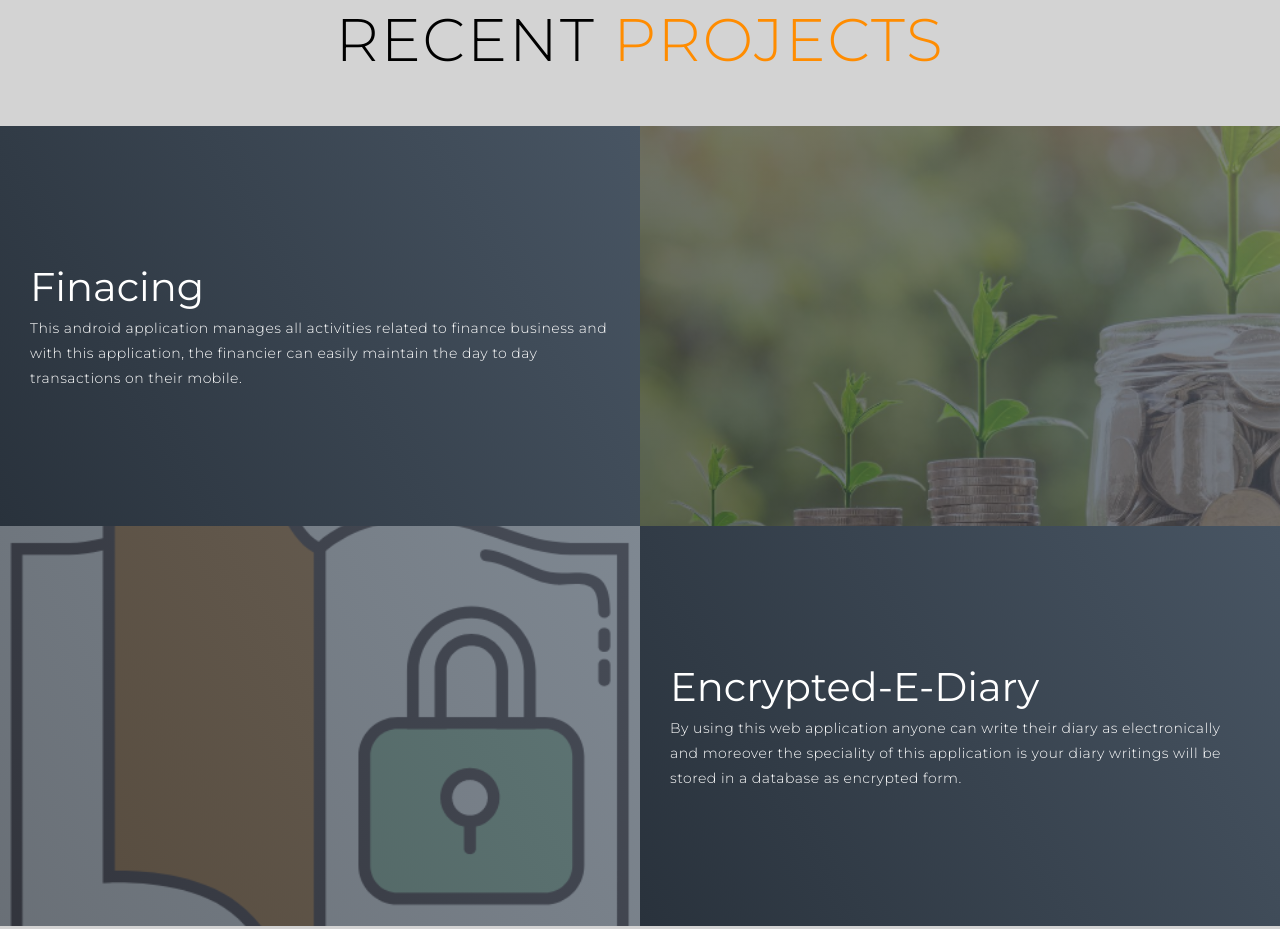
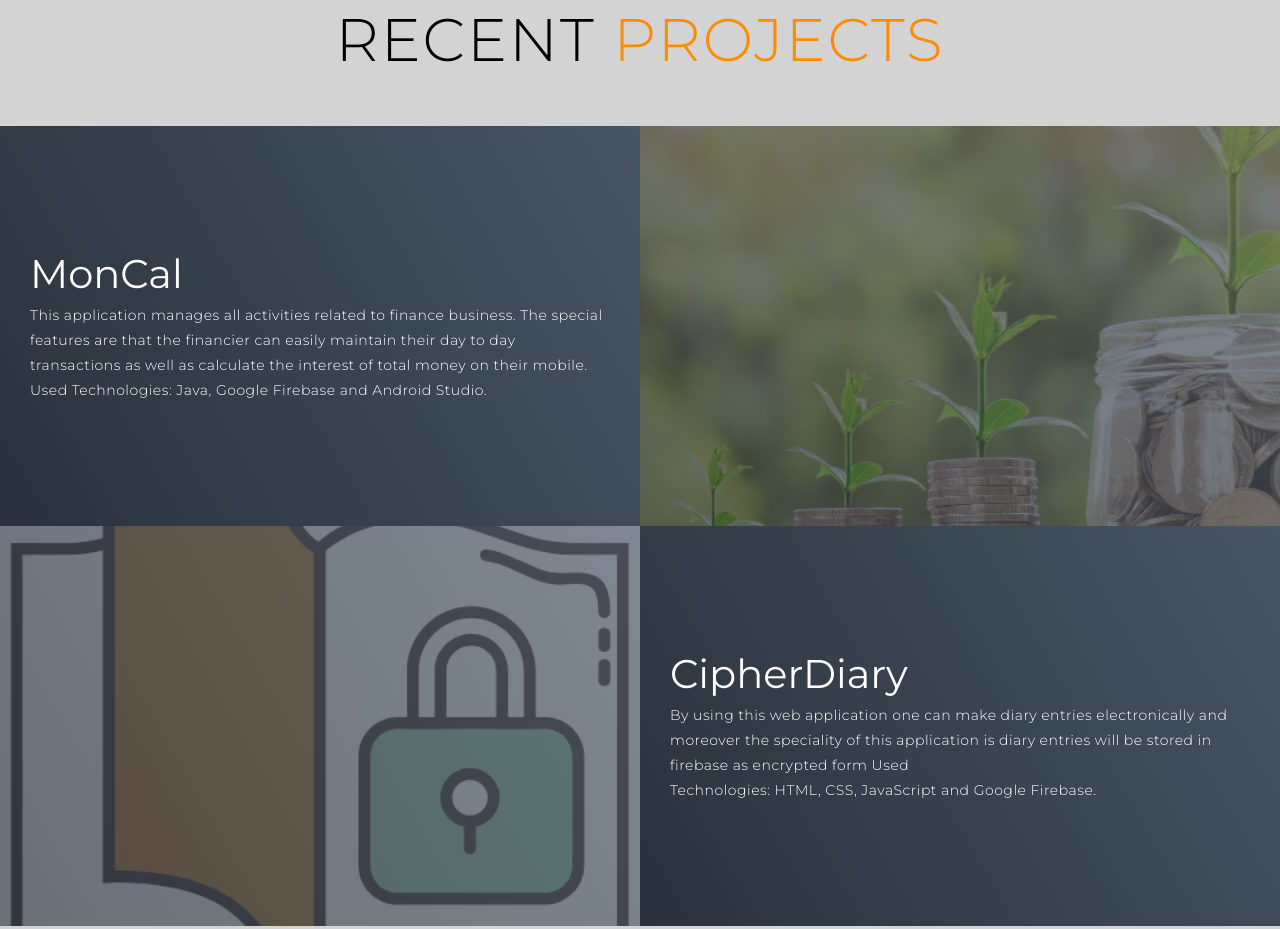
Before and after one commit to Prasad0724/DP-Portfolio, a plain HTML site: page index.html in a window 1280 px wide. Shown: the part 1697-2626 px from the top of the page. Drawn offline with Linux system fonts and the light colour scheme; files whose address does not match are found by name.

Commit message:
Update index.html

```diff
--- a/index.html
+++ b/index.html
@@ -59,7 +59,7 @@
         </div>
         <div class="service-item">
           <div class="icon"><img src="https://img.icons8.com/dusk/64/000000/web-design.png"/></div>
-          <h2>Web Design</h2>
+          <h2>Web Designing</h2>
           <p>Now a days everyone designs a website but designing a responsive website matters. Developing such websites is love and I consider all impediments   </p>
         </div>
       </div>
@@ -76,8 +76,9 @@
       <div class="all-projects">
         <div class="project-item">
           <div class="project-info">
-            <h1>Finacing</h1>
-            <p>This android application manages all activities related to finance business and with this application, the financier can easily maintain the day to day transactions on their mobile.</p>
+            <h1>MonCal</h1>
+            <p>This application manages all activities  related to finance business. The special features are that the financier can easily maintain their day to day transactions as well as  calculate the interest of total money on their mobile.
+<br/>Used Technologies: Java, Google Firebase and Android Studio.</p>
           </div>
           <div class="project-img">
             <img src="./img-1.png" alt="img">
@@ -85,8 +86,9 @@
         </div>
          <div class="project-item">
           <div class="project-info">
-            <h1>Encrypted-E-Diary</h1>
-            <p>By using this web application anyone can write their diary as electronically and moreover the speciality of this application is your diary writings will be stored in a database as encrypted form.</p>
+            <h1>CipherDiary</h1>
+            <p>By using this web application one can make  diary  entries electronically and moreover the speciality of this application is diary entries  will be stored in firebase as encrypted form
+Used<br/> Technologies: HTML, CSS, JavaScript and Google Firebase.</p>
           </div>
           <div class="project-img">
             <img src="./ED.png" alt="img">
@@ -107,7 +109,7 @@
       </div>
       <div class="col-right">
         <h1 class="section-title">About <span>me</span></h1>
-        <p>From my schooling, working with computer is unimaginable thing for me and finally in my graduate life I choose computer science as my discipline. I still remember sitting in front of computer and displaying "Hello, Durga Prasad" using C language and it was magic, being able to use that computer to do whatever I wanted. As go through my engineering life I learned C, then C++ and Java programming languages as my interest. I know how to code in Python programming and along with I learned android app development and web app development.
+        <p>From my schooling, working with computers is unimaginable thing for me and finally in my graduate life I choose computer science as my discipline. I still remember sitting in front of computer and displaying "Hello, Durga Prasad" using C language and it was magic, being able to use that computer to do whatever I wanted. As go through my engineering life I learned C, then C++ and Java programming languages as my interest. I know how to code in Python programming and along with I learned android app development and web app development.
 
 The passion from my childhood carried through me my education at Sir CR Reddy college of engineering. Here I learned so much from this college environment. I studied higher mathematics, new algorithms, all with the pretty much fascination as I am in childhood. And here I learned truly there was so much to learn.
 
```
